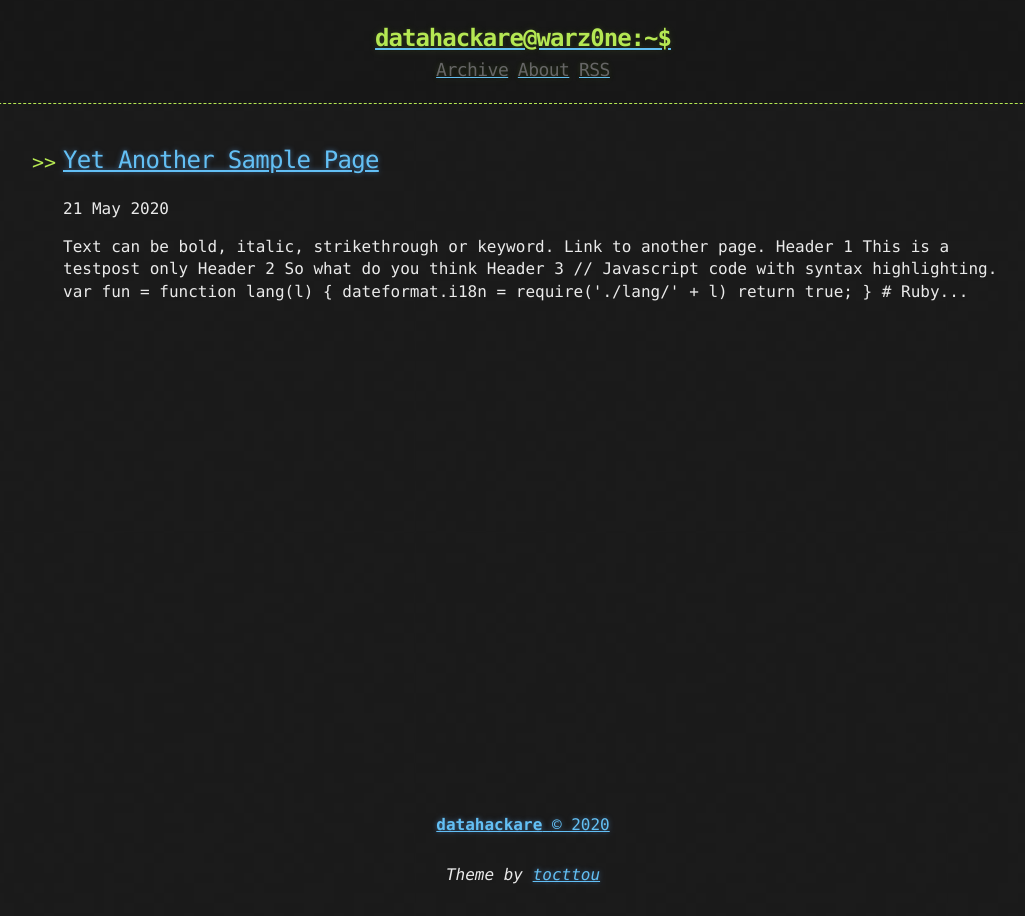
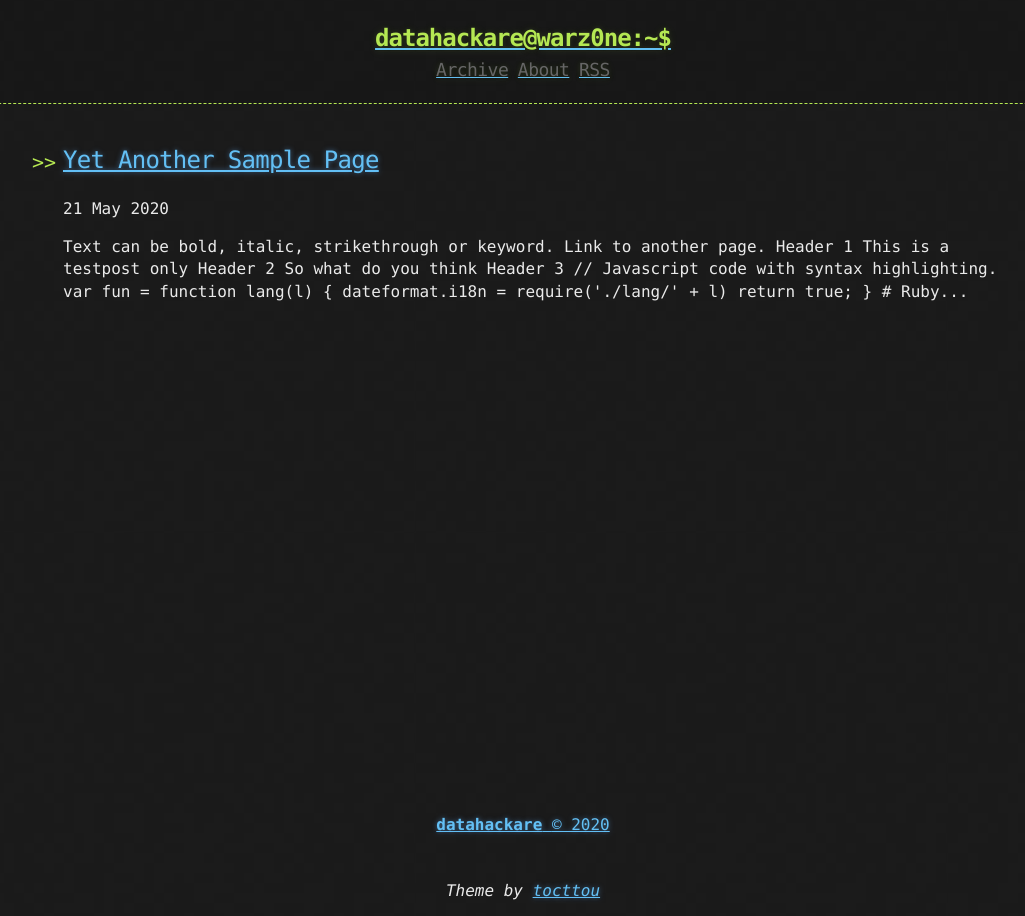
Before and after one commit to datahackare/warz0ne, a Jekyll site: the page built from index.html, in a window 1280 px wide. Shown: the whole page, without its empty margins (117-1142 px from the left). Built offline with Jekyll 4.4.1, drawn with Linux system fonts in a browser that asks for light colours; the list of posts is cut into pages by our own code.

Commit message:
Update footer.html

```diff
--- a/_includes/footer.html
+++ b/_includes/footer.html
@@ -6,5 +6,5 @@
     {% capture currentyear %}{{ 'now' | date: "%Y" }}{% endcapture %}
     <span>© {{ currentyear }}</span>
   </a><br>
-    <em>Theme by <a href="https://github.com/tocttou">tocttou</a></em>
+  <p><em>Theme by <a href="https://github.com/tocttou">tocttou</a></em></p>
 </footer>
```
